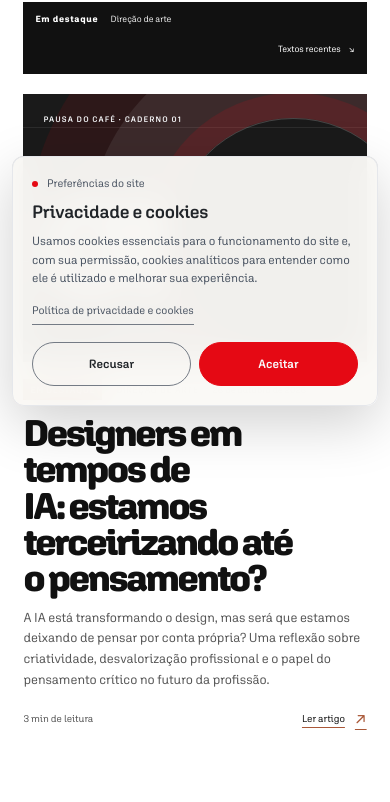
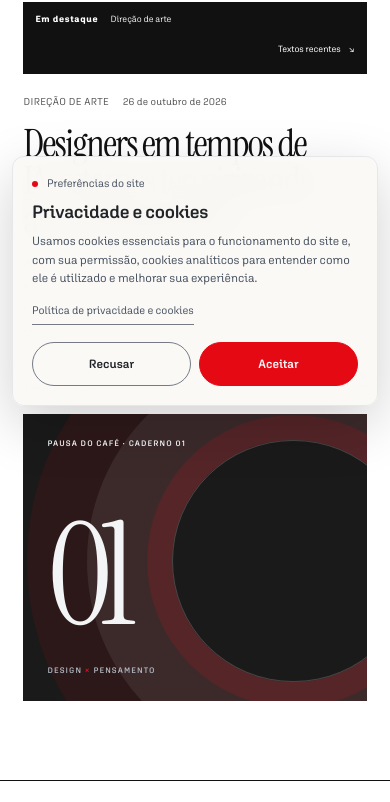
Before and after one commit to MarioSerafimCoder/portfolio-oficial, a Next.js app: page /blog in a window 390 px wide. Shown: the part 426-1228 px from the top of the page. Built offline with nearby package versions, Linux system fonts and the light colour scheme; no server answers.

Commit message:
Redesign featured blog article as editorial cover

```diff
--- a/src/app/blog/blog.css
+++ b/src/app/blog/blog.css
@@ -471,25 +471,35 @@ body:has(.journal-masthead) .journal-site-header .journal-language-toggle .is-ac
 .journal-ticker>a:hover{color:#E6A88E}
 .journal-feature{padding:0 0 clamp(48px,6vw,80px)}
 .journal-editorial-card-featured{overflow:visible;border:0;border-radius:0;background:transparent;color:var(--ink);box-shadow:none}
-.journal-editorial-card-featured>a{grid-template-columns:minmax(0,1fr) minmax(0,.9fr);grid-template-rows:auto auto;min-height:0;align-items:stretch;gap:0;color:var(--ink)}
-.journal-editorial-card-featured .journal-editorial-cover{grid-column:1/-1;grid-row:2;min-height:0;aspect-ratio:2.08;background:var(--surface)}
-.journal-editorial-card-featured .journal-editorial-cover img{object-fit:cover}
-.journal-editorial-card-featured .journal-editorial-copy{grid-column:1/-1;grid-row:1;display:grid;height:auto;grid-template-columns:minmax(0,1fr) minmax(0,.9fr);grid-template-rows:auto 1fr auto;align-items:start;gap:0 clamp(28px,5vw,80px);padding:21px 0 27px;color:var(--ink)}
-.journal-editorial-card-featured .journal-editorial-meta{grid-column:1/-1;grid-row:1;gap:8px 14px;margin:0 0 22px;color:var(--muted);font-size:9px}
-.journal-editorial-card-featured .journal-editorial-featured-label{padding:4px 7px;background:var(--accent);color:var(--on-accent)}
-.journal-editorial-card-featured .journal-editorial-title{grid-column:1;grid-row:2;max-width:13ch;margin:0;color:var(--ink);font-family:var(--font-sans),Arial,sans-serif;font-size:clamp(36px,4.2vw,58px);font-weight:750;line-height:.98;letter-spacing:-.06em}
-.journal-editorial-card-featured .journal-editorial-summary{grid-column:2;grid-row:2;align-self:center;max-width:52ch;margin:0;color:var(--muted);font-size:14px;line-height:1.6;-webkit-line-clamp:4}
-.journal-editorial-card-featured .journal-editorial-footer{grid-column:2;grid-row:3;align-self:end;padding-top:17px;color:var(--muted);font-size:10px}
-.journal-editorial-card-featured .journal-editorial-action{color:var(--ink)}
-.journal-editorial-card-featured .journal-editorial-action>span{color:var(--accent)}
+.journal-editorial-card-featured>a{display:grid;grid-template-columns:minmax(0,1.42fr) minmax(0,1fr);grid-template-rows:minmax(0,1fr);min-height:clamp(400px,38vw,540px);align-items:stretch;gap:clamp(28px,4.2vw,64px);color:var(--ink)}
+.journal-editorial-card-featured .journal-editorial-cover{grid-column:2;grid-row:1;min-height:100%;aspect-ratio:1;background:var(--surface)}
+.journal-editorial-card-featured .journal-editorial-cover img{display:block;width:100%;height:100%;object-fit:cover;transition:transform 560ms cubic-bezier(.2,.8,.2,1)}
+.journal-editorial-card-featured .journal-editorial-art{min-height:100%;padding:clamp(24px,3.5vw,48px);transition:transform 560ms cubic-bezier(.2,.8,.2,1)}
+.journal-editorial-card-featured .journal-editorial-art strong{font-family:var(--font-serif),Georgia,serif;font-size:clamp(142px,16vw,220px);font-weight:400;letter-spacing:-.08em}
+.journal-editorial-card-featured .journal-editorial-copy{grid-column:1;grid-row:1;display:flex;min-width:0;min-height:100%;flex-direction:column;align-items:flex-start;gap:0;padding:clamp(22px,3.8vw,52px) 0;color:var(--ink)}
+.journal-editorial-card-featured .journal-editorial-meta{display:flex;flex-wrap:wrap;align-items:center;gap:8px 14px;margin:0 0 clamp(20px,3vw,34px);color:var(--muted);font-size:10px;letter-spacing:.04em}
+.journal-editorial-card-featured .journal-editorial-featured-label{display:none}
+.journal-editorial-card-featured .journal-editorial-title{max-width:15ch;margin:0;color:var(--ink);font-family:var(--font-serif),Georgia,serif;font-size:clamp(44px,4.6vw,70px);font-weight:400;line-height:.97;letter-spacing:-.04em;text-wrap:balance;transition:color 220ms ease}
+.journal-editorial-card-featured .journal-editorial-summary{display:-webkit-box;max-width:50ch;margin:20px 0 0;color:var(--muted);font-size:15px;line-height:1.65;-webkit-line-clamp:4;-webkit-box-orient:vertical;overflow:hidden}
+.journal-editorial-card-featured .journal-editorial-footer{display:flex;width:100%;align-items:flex-end;justify-content:space-between;gap:14px;margin-top:auto;padding-top:26px;color:var(--muted);font-size:10px}
+.journal-editorial-card-featured .journal-editorial-action{display:inline-flex;align-items:center;gap:9px;padding-bottom:5px;border-bottom:1px solid var(--rule);color:var(--ink);font-size:12px;font-weight:600;transition:color 220ms ease,border-color 220ms ease}
+.journal-editorial-card-featured .journal-editorial-action>span{color:var(--accent);transition:transform 360ms cubic-bezier(.2,.8,.2,1),color 220ms ease}
 .journal-editorial-card-featured:focus-within{border:0;box-shadow:none}
-.journal-editorial-card-featured:focus-within .journal-editorial-title{color:var(--accent);transform:none}
+.journal-editorial-card-featured>a:focus-visible{outline:2px solid var(--focus);outline-offset:7px}
+.journal-editorial-card-featured>a:hover .journal-editorial-title,.journal-editorial-card-featured:focus-within .journal-editorial-title{color:var(--ink);transform:none}
+.journal-editorial-card-featured:focus-within .journal-editorial-action{border-color:var(--focus);color:var(--ink)}
 .journal-editorial-card-featured:focus-within .journal-editorial-action>span{transform:translate(3px,-3px)}
 @media(hover:hover) and (pointer:fine){
   .journal-editorial-card-featured:hover{transform:none;border:0;box-shadow:none}
-  .journal-editorial-card-featured:hover .journal-editorial-cover img{transform:scale(1.015)}
-  .journal-editorial-card-featured>a:hover .journal-editorial-title{color:var(--accent);transform:none}
+  .journal-editorial-card-featured:hover .journal-editorial-cover img,.journal-editorial-card-featured:hover .journal-editorial-art{transform:scale(1.02)}
+  .journal-editorial-card-featured>a:hover .journal-editorial-action{border-color:var(--accent);color:var(--ink)}
   .journal-editorial-card-featured>a:hover .journal-editorial-action>span{transform:translate(3px,-3px)}
+}
+@media(max-width:900px){
+  .journal-editorial-card-featured>a{grid-template-columns:minmax(0,1fr);grid-template-rows:auto auto;min-height:0;gap:0}
+  .journal-editorial-card-featured .journal-editorial-copy{grid-column:1;grid-row:1;min-height:0;padding:0 0 24px}
+  .journal-editorial-card-featured .journal-editorial-cover{grid-column:1;grid-row:2;min-height:0;aspect-ratio:1.35}
+  .journal-editorial-card-featured .journal-editorial-title{max-width:17ch;font-size:clamp(42px,6vw,58px)}
 }
 .journal-editorial-art{background:#1A1A1A}
 .journal-archive{padding-top:clamp(48px,6vw,78px);padding-bottom:clamp(64px,8vw,105px);border-top:1px solid var(--ink)}
@@ -543,13 +553,12 @@ body:has(.journal-masthead) .site-footer .footer-base{border-color:var(--rule)}
   .journal-ticker p{gap:6px;font-size:9px}
   .journal-ticker>a{grid-column:1/-1;min-height:30px;justify-self:end;font-size:9px}
   .journal-feature{padding-bottom:45px}
-  .journal-editorial-card-featured>a{display:flex;flex-direction:column}
-  .journal-editorial-card-featured .journal-editorial-copy{display:grid;grid-template-columns:minmax(0,1fr);grid-template-rows:auto auto auto auto;gap:0;padding:17px 0 21px}
-  .journal-editorial-card-featured .journal-editorial-meta{grid-column:1;grid-row:1;margin-bottom:14px}
-  .journal-editorial-card-featured .journal-editorial-title{grid-column:1;grid-row:2;max-width:17ch;font-size:clamp(35px,9.5vw,51px)}
-  .journal-editorial-card-featured .journal-editorial-summary{grid-column:1;grid-row:3;margin-top:12px;font-size:13px}
-  .journal-editorial-card-featured .journal-editorial-footer{grid-column:1;grid-row:4;padding-top:14px}
-  .journal-editorial-card-featured .journal-editorial-cover{order:1;aspect-ratio:1.28}
+  .journal-editorial-card-featured .journal-editorial-copy{padding-bottom:20px}
+  .journal-editorial-card-featured .journal-editorial-meta{margin-bottom:16px}
+  .journal-editorial-card-featured .journal-editorial-title{max-width:17ch;font-size:clamp(36px,10vw,52px)}
+  .journal-editorial-card-featured .journal-editorial-summary{margin-top:13px;font-size:14px}
+  .journal-editorial-card-featured .journal-editorial-footer{padding-top:19px}
+  .journal-editorial-card-featured .journal-editorial-cover{aspect-ratio:1.2}
   .journal-archive{padding-top:47px;padding-bottom:54px}
   .journal-archive-heading{margin-bottom:19px}
   .journal-archive-heading h2{font-size:clamp(30px,8vw,43px)}
@@ -571,7 +580,7 @@ body:has(.journal-masthead) .site-footer .footer-base{border-color:var(--rule)}
   .journal-newsletter-wrap{padding:23px var(--gutter) 28px}
   .journal-newsletter-blog{grid-template-columns:minmax(0,1fr);gap:14px}
 }
-@media(prefers-reduced-motion:reduce){.journal-editorial-card-featured:hover .journal-editorial-cover img{transform:none}}
+@media(prefers-reduced-motion:reduce){.journal-editorial-card-featured .journal-editorial-cover img,.journal-editorial-card-featured .journal-editorial-art,.journal-editorial-card-featured .journal-editorial-action>span{transition:none!important}.journal-editorial-card-featured:hover .journal-editorial-cover img,.journal-editorial-card-featured:hover .journal-editorial-art,.journal-editorial-card-featured:focus-within .journal-editorial-action>span{transform:none!important}}
 
 /* Magazine-style article pages. */
 .journal-post-page{background:var(--paper);color:var(--ink)}
--- a/src/components/journal-index.tsx
+++ b/src/components/journal-index.tsx
@@ -34,11 +34,10 @@ function EditorialArtwork({ index }: { index: number }) {
   </span>;
 }
 
-function EditorialCard({ post, index, locale, featuredLabel, readLabel, variant }: {
+function EditorialCard({ post, index, locale, readLabel, variant }: {
   post: JournalPost;
   index: number;
   locale: 'pt' | 'en';
-  featuredLabel: string;
   readLabel: string;
   variant: 'featured' | 'visual' | 'typographic';
 }) {
@@ -46,6 +45,7 @@ function EditorialCard({ post, index, locale, featuredLabel, readLabel, variant
   const view = journalPostForLocale(post, locale);
   const date = (post.publishAt || post.date).slice(0, 10);
   const readTime = readingMinutes({ ...post, content: view.content });
+  const Title = variant === 'featured' ? 'h2' : 'strong';
 
   return <article className={`journal-editorial-card journal-editorial-card-${variant}`}>
     <a href={i18nHref(`/blog/${post.slug}`)} onClick={() => trackEvent('journal_article_open', { placement: 'index', slug: post.slug, category: post.category })}>
@@ -56,12 +56,11 @@ function EditorialCard({ post, index, locale, featuredLabel, readLabel, variant
       </span>
       <span className="journal-editorial-copy">
         <span className="journal-editorial-meta">
-          {variant === 'featured' && <span className="journal-editorial-featured-label">{i18nText(featuredLabel)}</span>}
           <span>{i18nText(journalCategoryLabels[locale][post.category])}</span>
           {post.demo && <span className="journal-demo-label">{i18nText(journalCopy[locale].preview)}</span>}
           <time dateTime={date}>{i18nText(formatJournalDateLocale(date, locale))}</time>
         </span>
-        <strong className="journal-editorial-title" lang={view.translated ? undefined : 'pt-BR'}>{i18nText(view.title)}</strong>
+        <Title className="journal-editorial-title" lang={view.translated ? undefined : 'pt-BR'}>{i18nText(view.title)}</Title>
         <span className="journal-editorial-summary" lang={view.translated ? undefined : 'pt-BR'}>{i18nText(view.summary)}</span>
         <span className="journal-editorial-footer">
           <span>{i18nText(journalCopy[locale].reading(readTime))}</span>
@@ -129,7 +128,7 @@ export function JournalIndex({ posts, activeCategory }: {
         </div>
 
         {featured && <section className="journal-feature" id="journal-feature" aria-label={i18nText(copy.featured)}>
-          <EditorialCard post={featured} index={0} locale={locale} featuredLabel={copy.featured} readLabel={copy.readArticle} variant="featured" />
+          <EditorialCard post={featured} index={0} locale={locale} readLabel={copy.readArticle} variant="featured" />
         </section>}
       </div>
     </header>
@@ -149,7 +148,7 @@ export function JournalIndex({ posts, activeCategory }: {
         <div className="journal-archive-feed">
           <ol className="journal-editorial-list">
             {remaining.map((post, index) => <li key={post.slug}>
-              <EditorialCard post={post} index={index + 1} locale={locale} featuredLabel={copy.featured} readLabel={copy.readArticle} variant={post.cover ? 'visual' : 'typographic'} />
+              <EditorialCard post={post} index={index + 1} locale={locale} readLabel={copy.readArticle} variant={post.cover ? 'visual' : 'typographic'} />
             </li>)}
           </ol>
           {totalPages > 1 && <nav className="journal-pagination" aria-label={i18nText(locale === 'en' ? 'Pages' : 'Páginas')}>
```
